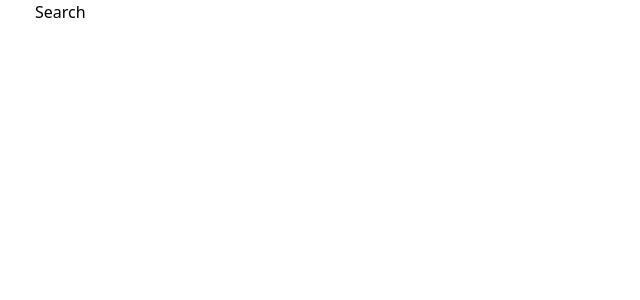
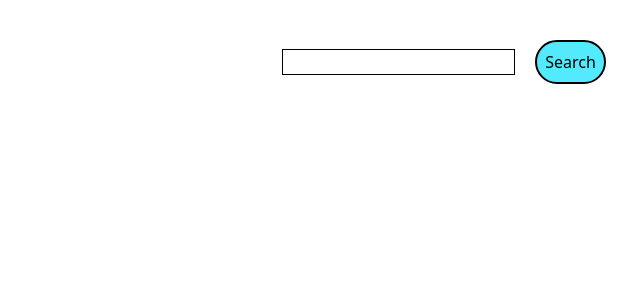
Before and after one commit to phildarnowsky-broad/vlm-prototype-frontend, a React (Vite) app: page / in a window 1280 px wide. Shown: the top 300 px of the page, without its empty margins (196-836 px from the left). Built offline with nearby package versions, Linux system fonts and the light colour scheme.

Commit message:
experimenting with styles

```diff
--- a/src/routes/index.lazy.tsx
+++ b/src/routes/index.lazy.tsx
@@ -204,6 +204,8 @@ function Index() {
 
   return (
     <QueryClientProvider client={queryClient}>
+      <div className="p-10">
+        <div className="flex justify-center">
           <form
             onSubmit={(e) => {
               e.preventDefault();
@@ -212,10 +214,17 @@ function Index() {
               }
             }}
           >
-        <input type="text" />
-        <button disabled={queryInProgress}>Search</button>
+            <input className="border mr-5" type="text" />
+            <button
+              className="bg-cyan-300 p-2 border-2 rounded-full"
+              disabled={queryInProgress}
+            >
+              Search
+            </button>
           </form>
+        </div>
         {apiParams && <SearchResults apiParams={apiParams} />}
+      </div>
     </QueryClientProvider>
   );
 }
```
Also changed, not shown: src/index.css (line endings or trailing spaces). Lines whose indentation alone changed are shown as unchanged.
